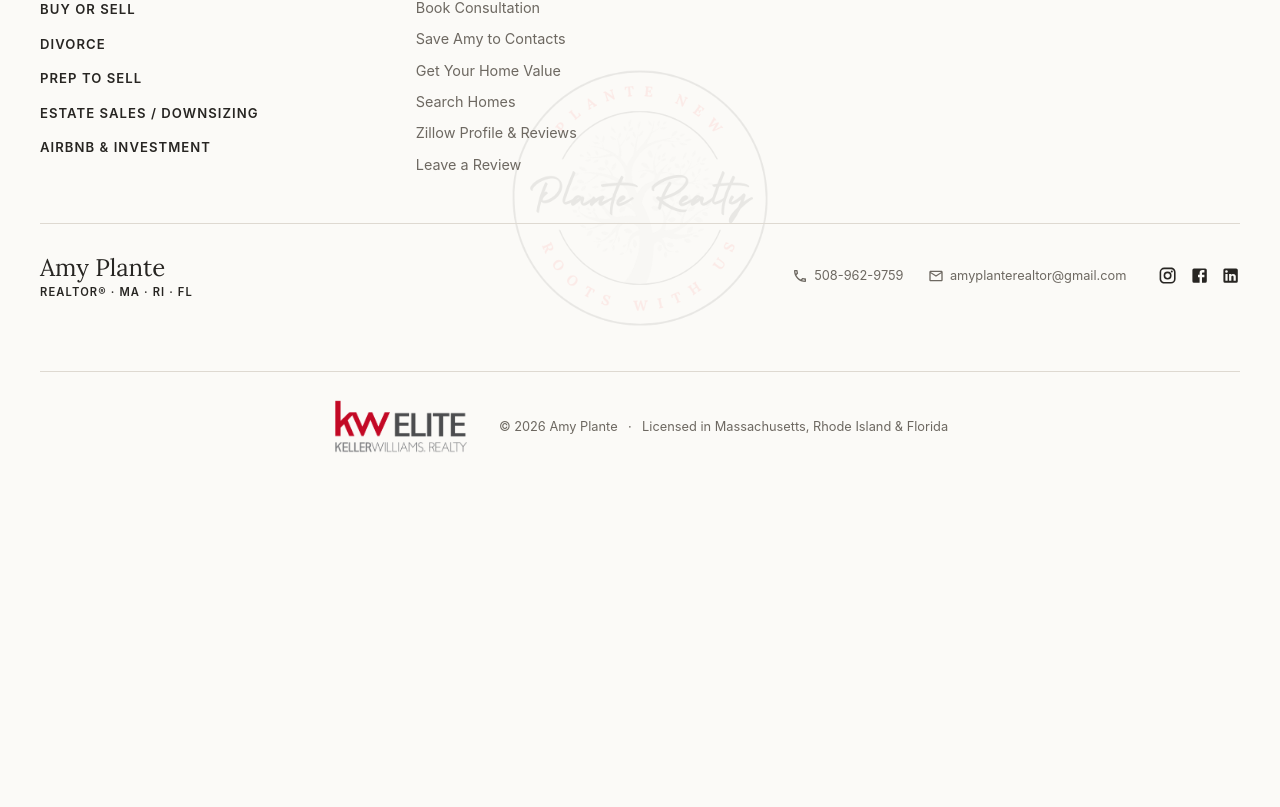
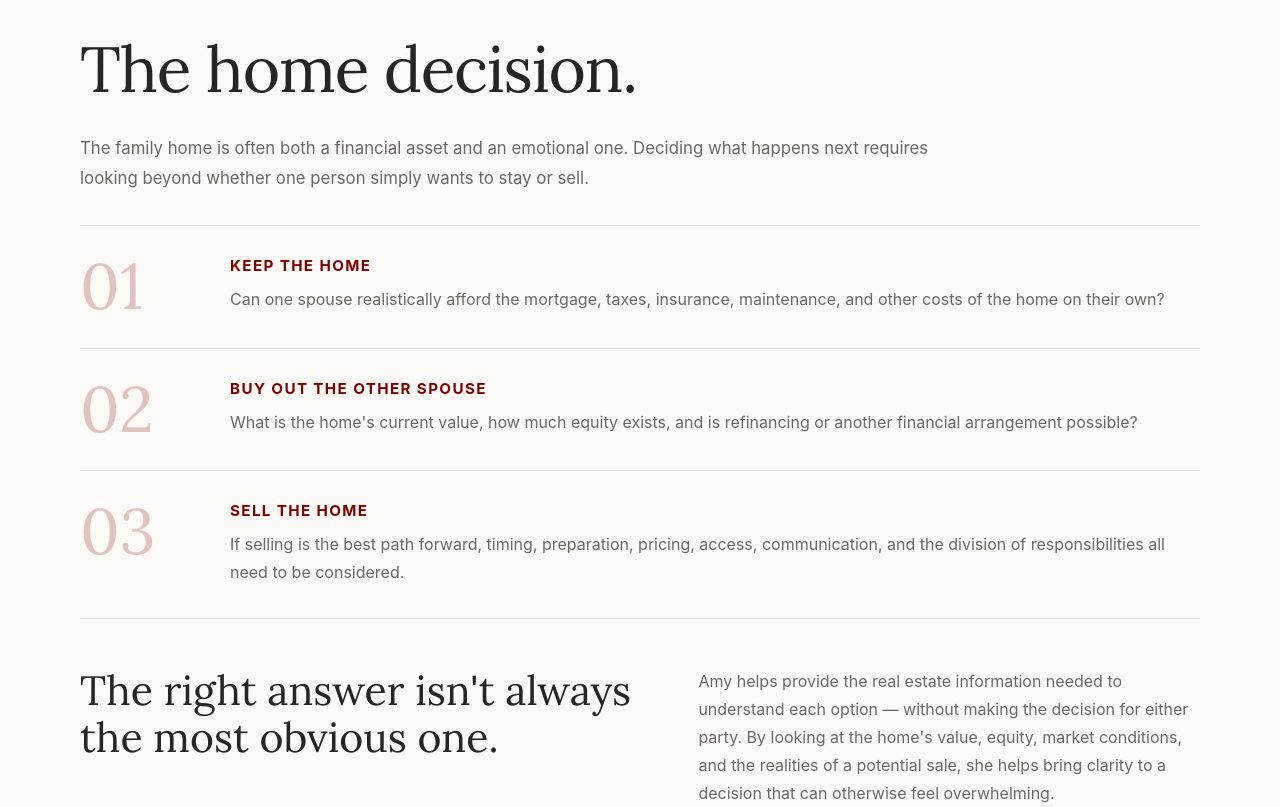
Before and after one commit to splante1060-star/amyp-realtor-website, a React (Vite) app: page /divorce-real-estate in a window 1280 px wide. Shown: the part 1873-2680 px from the top of the page. Before the commit the page ends 2358 px from the top, so only its background shows below. Built offline with nearby package versions, Linux system fonts and the light colour scheme.

Commit message:
feat: add divorce home decision section

```diff
--- /dev/null
+++ b/src/components/divorce-real-estate/DivorceHomeDecisionSection.tsx
@@ -0,0 +1,63 @@
+const divorceDecisions = [
+  {
+    number: "01",
+    title: "Keep the home",
+    description:
+      "Can one spouse realistically afford the mortgage, taxes, insurance, maintenance, and other costs of the home on their own?",
+  },
+  {
+    number: "02",
+    title: "Buy out the other spouse",
+    description:
+      "What is the home's current value, how much equity exists, and is refinancing or another financial arrangement possible?",
+  },
+  {
+    number: "03",
+    title: "Sell the home",
+    description:
+      "If selling is the best path forward, timing, preparation, pricing, access, communication, and the division of responsibilities all need to be considered.",
+  },
+];
+
+export default function DivorceHomeDecisionSection() {
+  return (
+    <section className="divorce-home-section">
+      <div className="container divorce-home-container">
+        <div className="divorce-home-intro">
+          <h2>The home decision.</h2>
+
+          <p>
+            The family home is often both a financial asset and an emotional
+            one. Deciding what happens next requires looking beyond whether one
+            person simply wants to stay or sell.
+          </p>
+        </div>
+
+        <div className="divorce-home-options">
+          {divorceDecisions.map((decision) => (
+            <div className="divorce-home-option" key={decision.number}>
+              <span className="divorce-home-number">{decision.number}</span>
+
+              <div className="divorce-home-content">
+                <h3>{decision.title}</h3>
+                <p>{decision.description}</p>
+              </div>
+            </div>
+          ))}
+        </div>
+
+        <div className="divorce-home-closing">
+          <h3>The right answer isn't always the most obvious one.</h3>
+
+          <p>
+            Amy helps provide the real estate information needed to understand
+            each option — without making the decision for either party. By
+            looking at the home's value, equity, market conditions, and the
+            realities of a potential sale, she helps bring clarity to a decision
+            that can otherwise feel overwhelming.
+          </p>
+        </div>
+      </div>
+    </section>
+  );
+}
--- a/src/pages/DivorceRealEstatePage.tsx
+++ b/src/pages/DivorceRealEstatePage.tsx
@@ -2,12 +2,14 @@ import "../styles/divorce-real-estate.css";
 
 import DivorceHeroSection from "../components/divorce-real-estate/DivorceHeroSection";
 import DivorceApproachSection from "../components/divorce-real-estate/DivorceApproachSection";
+import DivorceHomeDecisionSection from "../components/divorce-real-estate/DivorceHomeDecisionSection";
 
 export default function DivorceRealEstatePage() {
   return (
     <div>
       <DivorceHeroSection />
       <DivorceApproachSection />
+      <DivorceHomeDecisionSection />
     </div>
   );
 }
--- a/src/styles/divorce-real-estate.css
+++ b/src/styles/divorce-real-estate.css
@@ -1,6 +1,7 @@
-/* ========================================
-   DIVORCE REAL ESTATE
-======================================== */
+/* =========================================================
+   DIVORCE REAL ESTATE -- HERO, DIVORCE APPROACH, DIVORCE
+    HOME DECISION
+   ========================================================= */
 
 /* ========= HERO ========= */
 .divorce-hero-section {
@@ -151,7 +152,7 @@
 
 .divorce-approach-header p {
   max-width: 500px;
-  margin: 0;
+  margin: 2rem;
 
   font-family: var(--font-body);
   font-size: 1.05rem;
@@ -238,6 +239,121 @@
   color: rgba(248, 246, 241, 0.76);
 }
 
+/* ========= DIVORCE HOME DECISION ========= */
+.divorce-home-section {
+  padding: 7rem 0;
+  background: var(--color-background);
+}
+
+.divorce-home-container {
+  max-width: 1120px;
+}
+
+.divorce-home-intro {
+  max-width: 900px;
+  margin-bottom: 2rem;
+}
+
+.divorce-home-intro h2 {
+  margin: 0;
+
+  font-family: var(--font-heading);
+  font-size: clamp(3rem, 5vw, 4.75rem);
+  font-weight: 400;
+  line-height: 1.02;
+  letter-spacing: -0.02em;
+
+  color: var(--color-text);
+}
+
+.divorce-home-intro p {
+  margin: 2rem 0 0;
+
+  font-family: var(--font-body);
+  font-size: 1.05rem;
+  line-height: 1.75;
+
+  color: var(--color-text-soft);
+}
+
+.divorce-home-options {
+  border-top: 1px solid var(--color-border);
+}
+
+.divorce-home-option {
+  display: grid;
+  grid-template-columns: 110px 1fr;
+  gap: 2.5rem;
+  align-items: start;
+
+  padding: 2rem 0;
+
+  border-bottom: 1px solid var(--color-border);
+}
+
+.divorce-home-number {
+  font-family: var(--font-heading);
+  font-size: 4rem;
+  font-weight: 400;
+  line-height: 0.9;
+
+  color: rgba(128, 0, 0, 0.22);
+}
+
+.divorce-home-content h3 {
+  margin: 0 0 0.75rem;
+
+  font-family: var(--font-body);
+  font-size: 0.95rem;
+  font-weight: 700;
+  letter-spacing: 0.09em;
+  text-transform: uppercase;
+
+  color: var(--color-accent);
+}
+
+.divorce-home-content p {
+  margin: 0;
+
+  font-family: var(--font-body);
+  font-size: 1rem;
+  line-height: 1.7;
+
+  color: var(--color-text-soft);
+}
+
+.divorce-home-closing {
+  display: grid;
+  grid-template-columns: 1.05fr 0.95fr;
+  gap: 4rem;
+  align-items: start;
+
+  margin-top: 3rem;
+}
+
+.divorce-home-closing h3 {
+  max-width: 600px;
+  margin: 0;
+
+  font-family: var(--font-heading);
+  font-size: clamp(2rem, 3.2vw, 3rem);
+  font-weight: 400;
+  line-height: 1.15;
+
+  color: var(--color-text);
+}
+
+.divorce-home-closing p {
+  max-width: 520px;
+  margin: 0;
+
+  font-family: var(--font-body);
+  font-size: 1rem;
+  line-height: 1.75;
+
+  color: var(--color-text-soft);
+}
+
 /* ========================================
    RESPONSIVE
 ======================================== */
@@ -300,7 +416,7 @@
 
   .divorce-approach-header {
     display: block;
-    margin-bottom: 3.5rem;
+    margin-bottom: 2rem;
   }
 
   .divorce-approach-header h2 {
@@ -311,7 +427,10 @@
   }
 
   .divorce-approach-header > p {
+    margin-left: 0;
+    margin-right: 0;
     max-width: none;
+    width: 100%;
     margin-top: 2rem;
 
     font-size: 1rem;
@@ -360,4 +479,64 @@
   .divorce-approach-principle p {
     max-width: none;
   }
+
+  /* ========= DIVORCE HOME DECISION ========= */
+  .divorce-home-section {
+    padding: 5rem 0;
+  }
+
+  .divorce-home-intro {
+    margin-bottom: 2rem;
+  }
+
+  .divorce-home-intro h2 {
+    font-size: clamp(2.8rem, 12vw, 4rem);
+  }
+
+  .divorce-home-intro p {
+    margin-top: 1.5rem;
+
+    font-size: 1rem;
+    line-height: 1.7;
+  }
+
+  .divorce-home-option {
+    grid-template-columns: 58px 1fr;
+    gap: 1.25rem;
+
+    padding: 2.25rem 0;
+  }
+
+  .divorce-home-number {
+    font-size: 2.8rem;
+  }
+
+  .divorce-home-content h3 {
+    font-size: 0.85rem;
+    line-height: 1.4;
+  }
+
+  .divorce-home-content p {
+    font-size: 0.95rem;
+    line-height: 1.65;
+  }
+
+  .divorce-home-closing {
+    display: block;
+
+    margin-top: 0.5rem;
+    padding-top: 2.5rem;
+  }
+
+  .divorce-home-closing h3 {
+    font-size: clamp(1.9rem, 8vw, 2.6rem);
+    line-height: 1.2;
+  }
+
+  .divorce-home-closing p {
+    margin-top: 1.25rem;
+
+    font-size: 0.95rem;
+    line-height: 1.7;
+  }
 }
```
